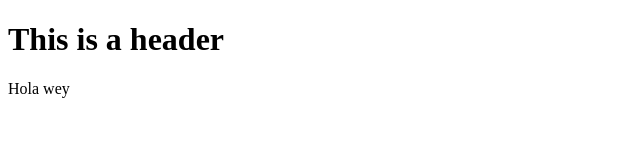
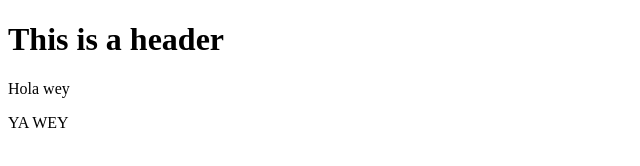
Before and after one commit to Engelberth1/git-test, a plain HTML site: page index.html in a window 1280 px wide. Shown: the full height of the page, 0-640 px from the left. Drawn offline with Linux system fonts and the light colour scheme.

Commit message:
third commit

```diff
--- a/index.html
+++ b/index.html
@@ -3,5 +3,6 @@
     <body>
         <h1>This is a header</h1>
         <p>Hola wey</p>
+        <p>YA WEY</p>
     </body>
 </html>
```
